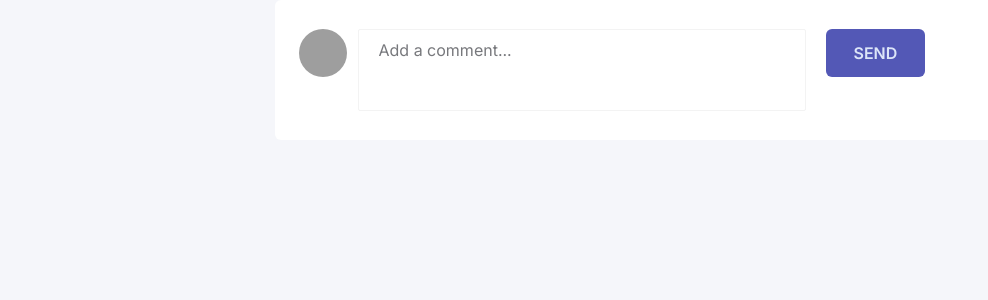
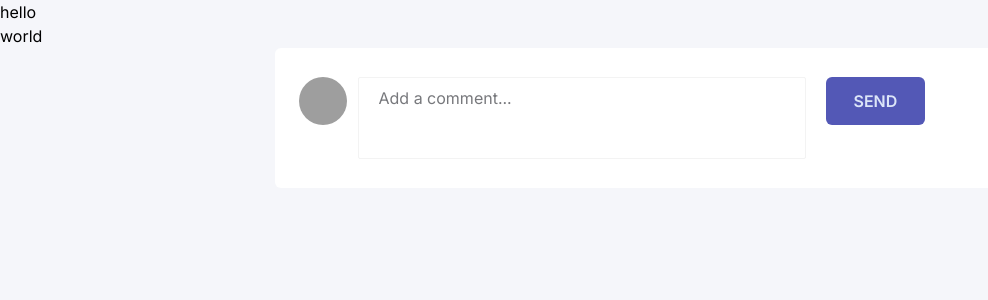
Before and after one commit to nisharga/comment-list, a Next.js app: page / in a window 1280 px wide. Shown: the top 300 px of the page, without its empty margins (0-988 px from the left). Built offline with nearby package versions, Linux system fonts and the light colour scheme; grey boxes are pictures that could not be loaded.

Commit message:
comment-list single

```diff
--- /dev/null
+++ b/src/Components/CommentList.tsx
@@ -0,0 +1,12 @@
+import React from 'react'
+
+const CommentList = () => {
+  return (
+    <div className='my-5'>
+      <h5 className='bg-blue-500'>hello</h5>
+      <h5 className='bg-green-500'>world</h5>
+    </div>
+  )
+}
+
+export default CommentList
--- a/src/Components/index.ts
+++ b/src/Components/index.ts
@@ -1 +1 @@
-export { default as CommentBox } from './CommentBox';
+export { default as CommentList } from './CommentList';
--- a/src/app/page.tsx
+++ b/src/app/page.tsx
@@ -1,10 +1,14 @@
 import Avater from "@/ReusableComponents/Avater";
 import InputField from "@/ReusableComponents/InputField";
+import CommentList from './../Components/CommentList';
 
 export default function Home() {
   return (
     <div className="bg-[#f5f6fa] h-screen w-screen">
       <div className="container">
+        {/* comment list */}
+        <CommentList/>
+        {/* comment list */}
         <div className="bg-white max-w-[730px] h-[140px] rounded-md p-6 mx-auto flex items-center justify-center">
           <div className="grid grid-cols-12 gap-5">
             <div className="col-span-2 md:col-span-1">
```
Also changed, not shown: src/Components/CommentBox.tsx (deleted, +0 -32 lines).
